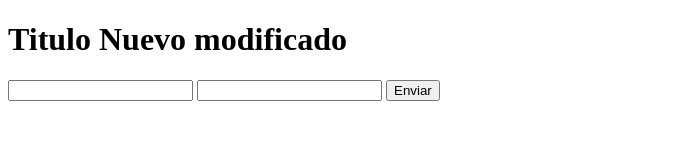
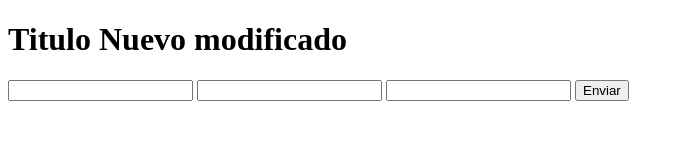
Before and after one commit to Alejandro-Ihuit/hello-world-git, a plain HTML site: page index.html in a window 1280 px wide. Shown: the whole page, without its empty margins (0-684 px from the left). Drawn offline with Linux system fonts and the light colour scheme.

Commit message:
se agrego edad

```diff
--- a/index.html
+++ b/index.html
@@ -11,6 +11,7 @@
     <form action="#" method="get">
         <input type="text" name="firstname" id="firstname">
         <input type="text" name="lastname" id="lastname">
+        <input type="numbre" name="age" id="age">
         <input type="button" value="Enviar">
     </form>
 </body>
```
